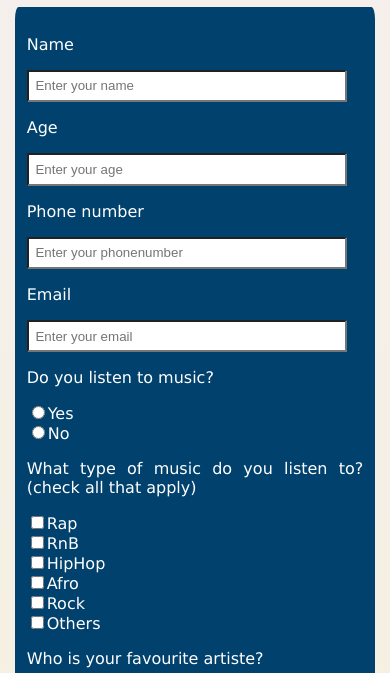
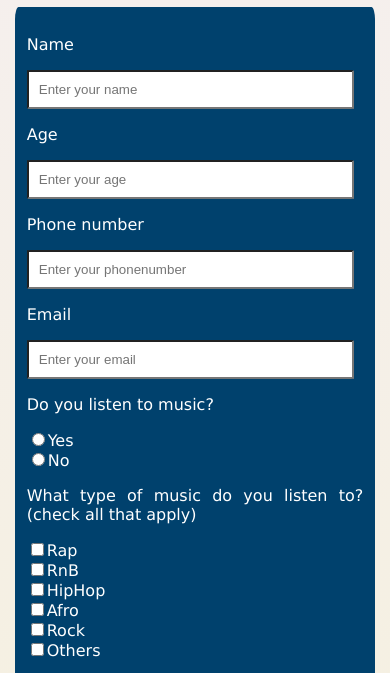
Before and after one commit to Generalsoi/surveyform, a plain HTML site: page index.html in a window 390 px wide. Shown: the part 167-840 px from the top of the page. Drawn offline with Linux system fonts and the light colour scheme.

Commit message:
updated form

```diff
--- a/css/styles.css
+++ b/css/styles.css
@@ -74,5 +74,7 @@ p{
         padding: 1% 40%;
     }
 
-
+    .text-input{
+        padding: 3%;
+    }
 }
```
